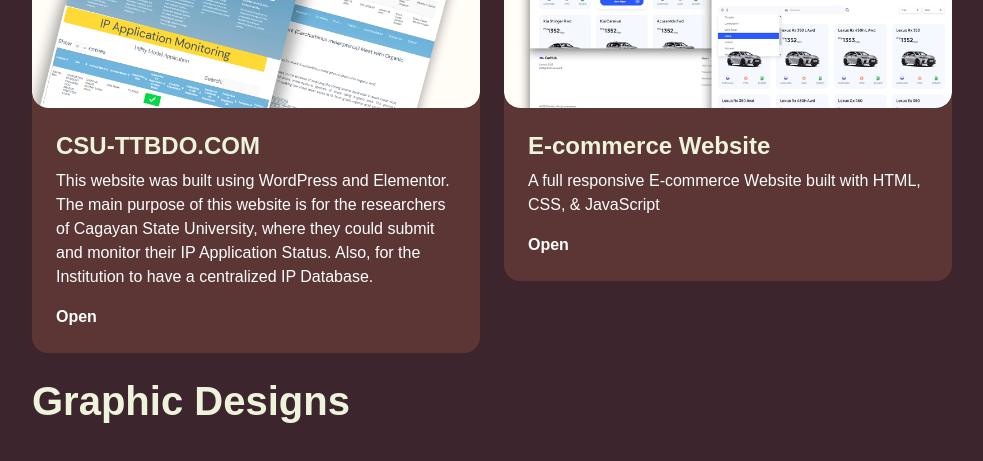
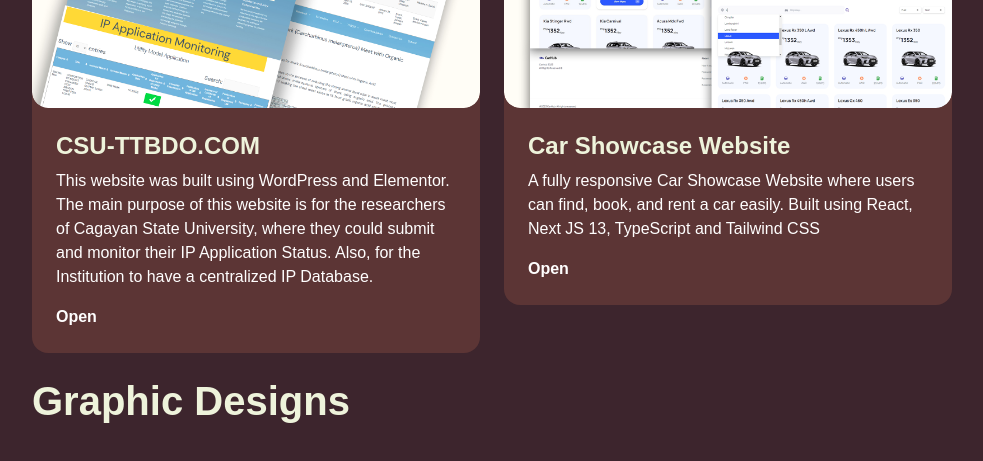
Before and after one commit to TomB08/ThomasBinarao, a plain HTML site: page index.html in a window 1280 px wide. Shown: the part 2980-3441 px from the top of the page, without its empty margins (268-1251 px from the left). Drawn offline with nearby package versions, Linux system fonts and the light colour scheme; a web font is replaced by a local one.

Commit message:
Add files via upload

```diff
--- a/index.html
+++ b/index.html
@@ -260,9 +260,9 @@
                                 <img class="rounded-4" src="./assets/images/project-2.png" alt="">
                             </div>
                             <div class="card-custom-content p-4">
-                                <h4>E-commerce Website</h4>
-                                <p>A full responsive E-commerce Website built with HTML, CSS, & JavaScript</p>
-                                <a href="#" class="link-custom">Open</a>
+                                <h4>Car Showcase Website</h4>
+                                <p>A fully responsive Car Showcase Website where users can find, book, and rent a car easily. Built using React, Next JS 13, TypeScript and Tailwind CSS</p>
+                                <a href="https://auto-showcase-oyrf.vercel.app/" class="link-custom" target="_blank">Open</a>
                             </div>
                         </div>
                     </div>
```
